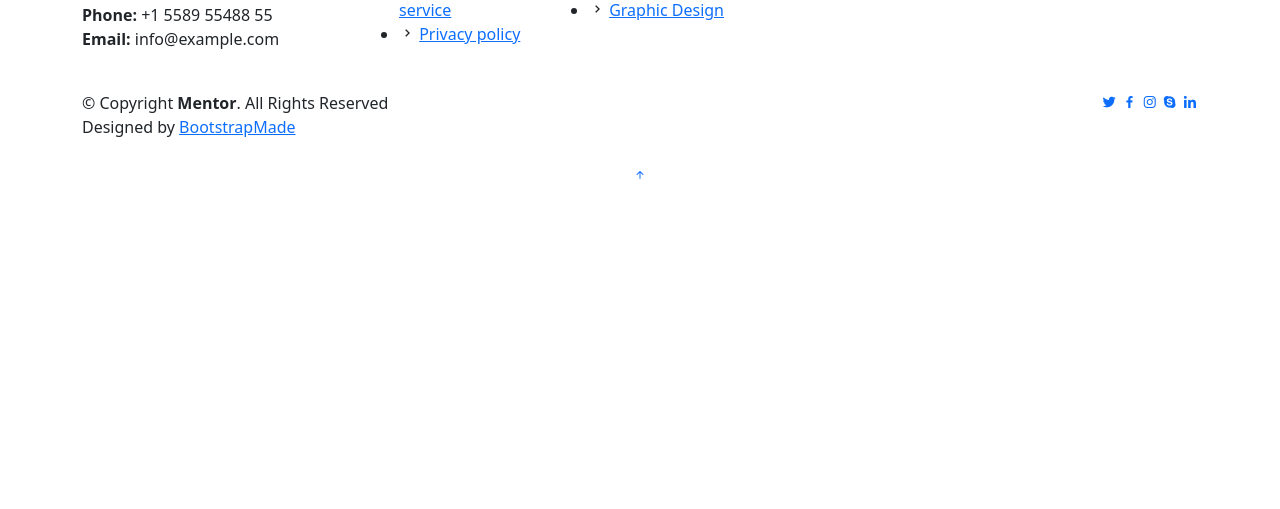
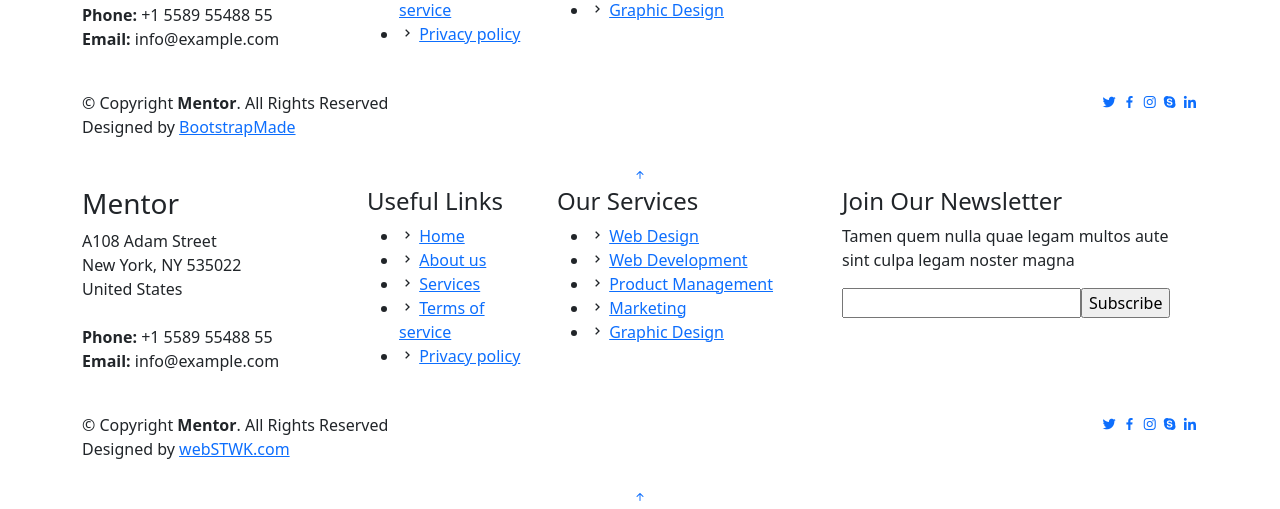
Before and after one commit to Wamiquemashhadi03/onelearn-website, a Django app: page /contact in a window 1280 px wide. Shown: the part 1001-1510 px from the top of the page. Before the commit the page ends 1180 px from the top, so only its background shows below. Run offline with Django 4.2, Linux system fonts and the light colour scheme; some libraries are stand-ins or nearby versions.

Commit message:
Update base.html

```diff
--- a/templates/base.html
+++ b/templates/base.html
@@ -44,7 +44,7 @@
 
       <nav id="navbar" class="navbar order-last order-lg-0">
         <ul>
-          <li><a href="">Home</a></li>
+          <li><a href="/">Home</a></li>
           <li><a href="about">About</a></li>
           <li><a href="courses">Courses</a></li>
           <li><a href="trainers">Trainers</a></li>
@@ -73,10 +73,101 @@
         <i class="bi bi-list mobile-nav-toggle"></i>
       </nav><!-- .navbar -->
 
-      <a href="courses.html" class="get-started-btn">Get Started</a>
+      <a href="register" class="get-started-btn">Get Started</a>
 
     </div>
   </header><!-- End Header -->
     {% block body %}{% endblock body %}
+
+
+  <!-- ======= Footer ======= -->
+  <footer id="footer">
+
+    <div class="footer-top">
+      <div class="container">
+        <div class="row">
+
+          <div class="col-lg-3 col-md-6 footer-contact">
+            <h3>Mentor</h3>
+            <p>
+              A108 Adam Street <br>
+              New York, NY 535022<br>
+              United States <br><br>
+              <strong>Phone:</strong> +1 5589 55488 55<br>
+              <strong>Email:</strong> info@example.com<br>
+            </p>
+          </div>
+
+          <div class="col-lg-2 col-md-6 footer-links">
+            <h4>Useful Links</h4>
+            <ul>
+              <li><i class="bx bx-chevron-right"></i> <a href="#">Home</a></li>
+              <li><i class="bx bx-chevron-right"></i> <a href="#">About us</a></li>
+              <li><i class="bx bx-chevron-right"></i> <a href="#">Services</a></li>
+              <li><i class="bx bx-chevron-right"></i> <a href="#">Terms of service</a></li>
+              <li><i class="bx bx-chevron-right"></i> <a href="#">Privacy policy</a></li>
+            </ul>
+          </div>
+
+          <div class="col-lg-3 col-md-6 footer-links">
+            <h4>Our Services</h4>
+            <ul>
+              <li><i class="bx bx-chevron-right"></i> <a href="#">Web Design</a></li>
+              <li><i class="bx bx-chevron-right"></i> <a href="#">Web Development</a></li>
+              <li><i class="bx bx-chevron-right"></i> <a href="#">Product Management</a></li>
+              <li><i class="bx bx-chevron-right"></i> <a href="#">Marketing</a></li>
+              <li><i class="bx bx-chevron-right"></i> <a href="#">Graphic Design</a></li>
+            </ul>
+          </div>
+
+          <div class="col-lg-4 col-md-6 footer-newsletter">
+            <h4>Join Our Newsletter</h4>
+            <p>Tamen quem nulla quae legam multos aute sint culpa legam noster magna</p>
+            <form action="" method="post">
+              <input type="email" name="email"><input type="submit" value="Subscribe">
+            </form>
+          </div>
+
+        </div>
+      </div>
+    </div>
+
+    <div class="container d-md-flex py-4">
+
+      <div class="me-md-auto text-center text-md-start">
+        <div class="copyright">
+          &copy; Copyright <strong><span>Mentor</span></strong>. All Rights Reserved
+        </div>
+        <div class="credits">
+          <!-- All the links in the footer should remain intact. -->
+          <!-- You can delete the links only if you purchased the pro version. -->
+          <!-- Licensing information: https://bootstrapmade.com/license/ -->
+          <!-- Purchase the pro version with working PHP/AJAX contact form: https://bootstrapmade.com/mentor-free-education-bootstrap-theme/ -->
+          Designed by <a href="#">webSTWK.com</a>
+        </div>
+      </div>
+      <div class="social-links text-center text-md-right pt-3 pt-md-0">
+        <a href="#" class="twitter"><i class="bx bxl-twitter"></i></a>
+        <a href="#" class="facebook"><i class="bx bxl-facebook"></i></a>
+        <a href="#" class="instagram"><i class="bx bxl-instagram"></i></a>
+        <a href="#" class="google-plus"><i class="bx bxl-skype"></i></a>
+        <a href="#" class="linkedin"><i class="bx bxl-linkedin"></i></a>
+      </div>
+    </div>
+  </footer><!-- End Footer -->
+
+  <div id="preloader"></div>
+  <a href="#" class="back-to-top d-flex align-items-center justify-content-center"><i class="bi bi-arrow-up-short"></i></a>
+    {% block vendorjs %}{% endblock vendorjs %}
+
+    <!-- Vendor JS Files -->
+  <script src="{%static 'assets/vendor/purecounter/purecounter_vanilla.js'%}"></script>
+  <script src="{%static 'assets/vendor/aos/aos.js'%}"></script>
+  <script src="{%static 'assets/vendor/bootstrap/js/bootstrap.bundle.min.js'%}"></script>
+  <script src="{%static 'assets/vendor/swiper/swiper-bundle.min.js'%}"></script>
+  <script src="{%static 'assets/vendor/php-email-form/validate.js'%}"></script>
+
+  <!-- Template Main JS File -->
+  <script src="{%static 'assets/js/main.js'%}"></script>
 </body>
 </html>
```
